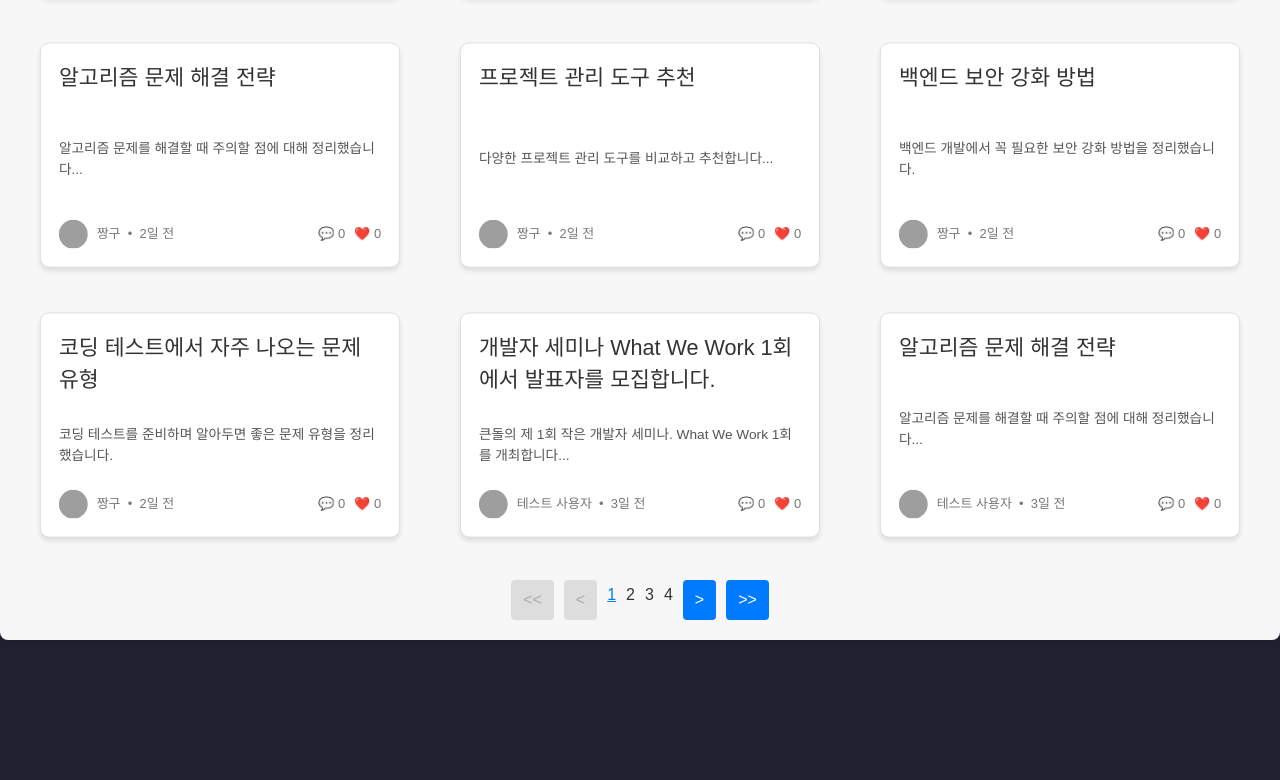
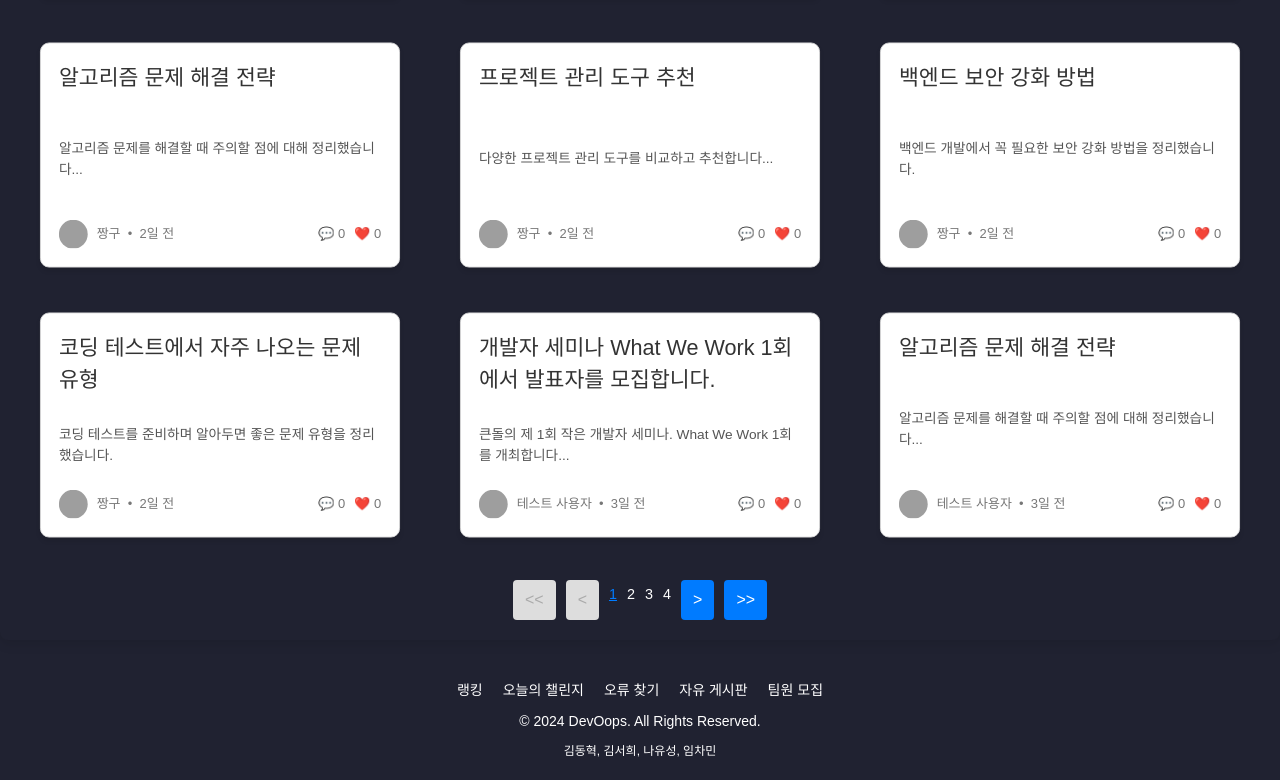
Before and after one commit to yuseong95/DevOops_New, a React (Create React App) app: page /board/free in a window 1280 px wide. Shown: the part 692-1472 px from the top of the page. Before the commit the page ends 1352 px from the top, so only its background shows below. Built offline with nearby package versions, Linux system fonts and the light colour scheme; grey boxes are pictures that could not be loaded.

Commit message:
footer 추가 및 게시판 ui 통일

```diff
--- a/src/App.js
+++ b/src/App.js
@@ -14,12 +14,12 @@ import ErrorGame from "./routes/ErrorGame";
 import RankingPage from "./routes/RankingPage";
 import TypeTest from "./routes/TypeTest";
 import PromotionPage from "./routes/PromotionPage";
-
+import Footer from "./components/Footer";
 
 function App() {
   return (
     <UserProvider>
-      {' '}
+      {" "}
       {/* UserProvider로 App 전체를 감싸 context가 적용 */}
       <Header />
       <Routes>
@@ -33,8 +33,8 @@ function App() {
         <Route path="/ranking" element={<RankingPage />} />
         <Route path="/typetest" element={<TypeTest />} />
         <Route path="/promotion" element={<PromotionPage />} />
-
       </Routes>
+      <Footer />
     </UserProvider>
   );
 }
--- /dev/null
+++ b/src/components/Footer.js
@@ -0,0 +1,37 @@
+import React from "react";
+import { Link } from "react-router-dom";
+import "./css/Footer.css";
+
+const Footer = () => {
+  return (
+    <footer className="footer">
+      <div className="footer-container">
+        <div className="footer-links">
+          <Link to="/ranking" className="footer-link">
+            랭킹
+          </Link>
+          <Link to="/challenge" className="footer-link">
+            오늘의 챌린지
+          </Link>
+          <Link to="/findError" className="footer-link">
+            오류 찾기
+          </Link>
+          <Link to="/board/free" className="footer-link">
+            자유 게시판
+          </Link>
+          <Link to="/board/team" className="footer-link">
+            팀원 모집
+          </Link>
+        </div>
+        <p className="footer-text">
+          © {new Date().getFullYear()} DevOops. All Rights Reserved.
+        </p>
+        <div className="footer-credits">
+          <span> 김동혁, 김서희, 나유성, 임차민</span>
+        </div>
+      </div>
+    </footer>
+  );
+};
+
+export default Footer;
--- /dev/null
+++ b/src/components/css/Footer.css
@@ -0,0 +1,40 @@
+.footer {
+  background-color: #202231;
+  color: #fff;
+  padding: 20px 0;
+  text-align: center;
+  font-size: 14px;
+  margin-top: auto; /* 페이지 하단에 고정 */
+}
+
+.footer-container {
+  max-width: 1200px;
+  margin: 0 auto;
+  padding: 0 15px;
+}
+
+.footer-links {
+  display: flex;
+  justify-content: center;
+  gap: 20px;
+  margin-bottom: 10px;
+}
+
+.footer-link {
+  color: #fff;
+  text-decoration: none;
+  font-size: 14px;
+}
+
+.footer-link:hover {
+  text-decoration: underline;
+}
+
+.footer-text {
+  margin: 0;
+}
+
+.footer-credits {
+  margin-top: 10px;
+  font-size: 12px;
+}
--- a/src/components/css/Pagination.css
+++ b/src/components/css/Pagination.css
@@ -11,7 +11,7 @@
 .pagination span,
 .pagination button {
   font-size: 0.9em;
-  color: #333;
+  color: #fff;
   background: none; /* 배경색 제거 */
   border: none;
   cursor: pointer;
--- a/src/routes/css/BoardPage.css
+++ b/src/routes/css/BoardPage.css
@@ -2,7 +2,7 @@
   max-width: 1300px;
   margin: 0 auto;
   padding: 20px;
-  background-color: #f7f7f7;
+  background-color: #202231;
   border-radius: 8px;
   box-shadow: 0 4px 12px rgba(0, 0, 0, 0.1);
   min-height: 1000px; /* 고정된 최소 높이 설정 */
@@ -60,11 +60,6 @@
   cursor: not-allowed;
 }
 
-.pagination span {
-  font-size: 1em;
-  color: #333;
-}
-
 .modal-overlay {
   position: fixed;
   top: 0;
@@ -114,11 +109,11 @@
 .board-title-container h2 {
   margin: 0;
   font-size: 1.8em;
-  color: #333;
+  color: #fff;
 }
 
 .board-subtitle {
   margin: 5px 0 0;
   font-size: 1.1em;
-  color: #555;
+  color: #fff;
 }
```
